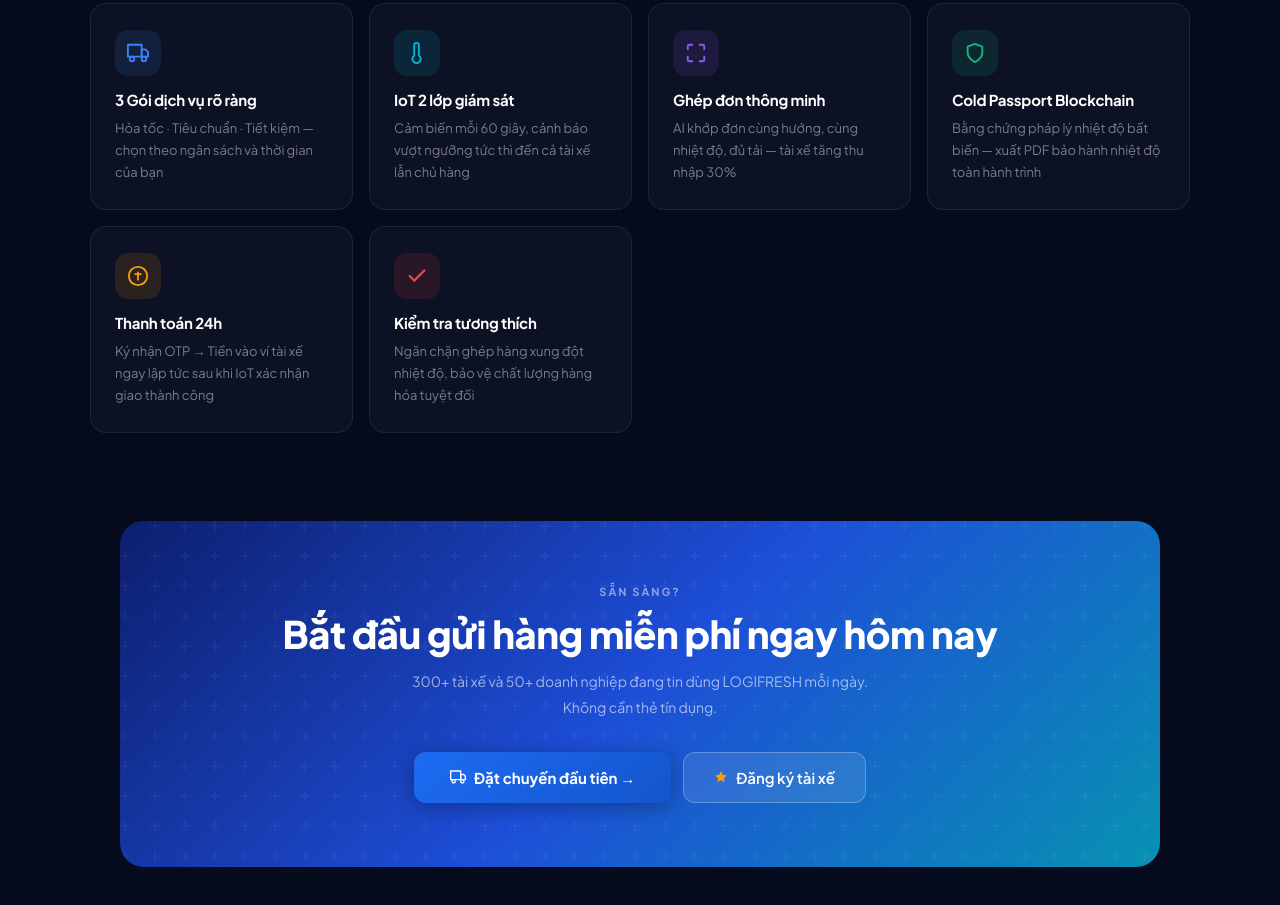
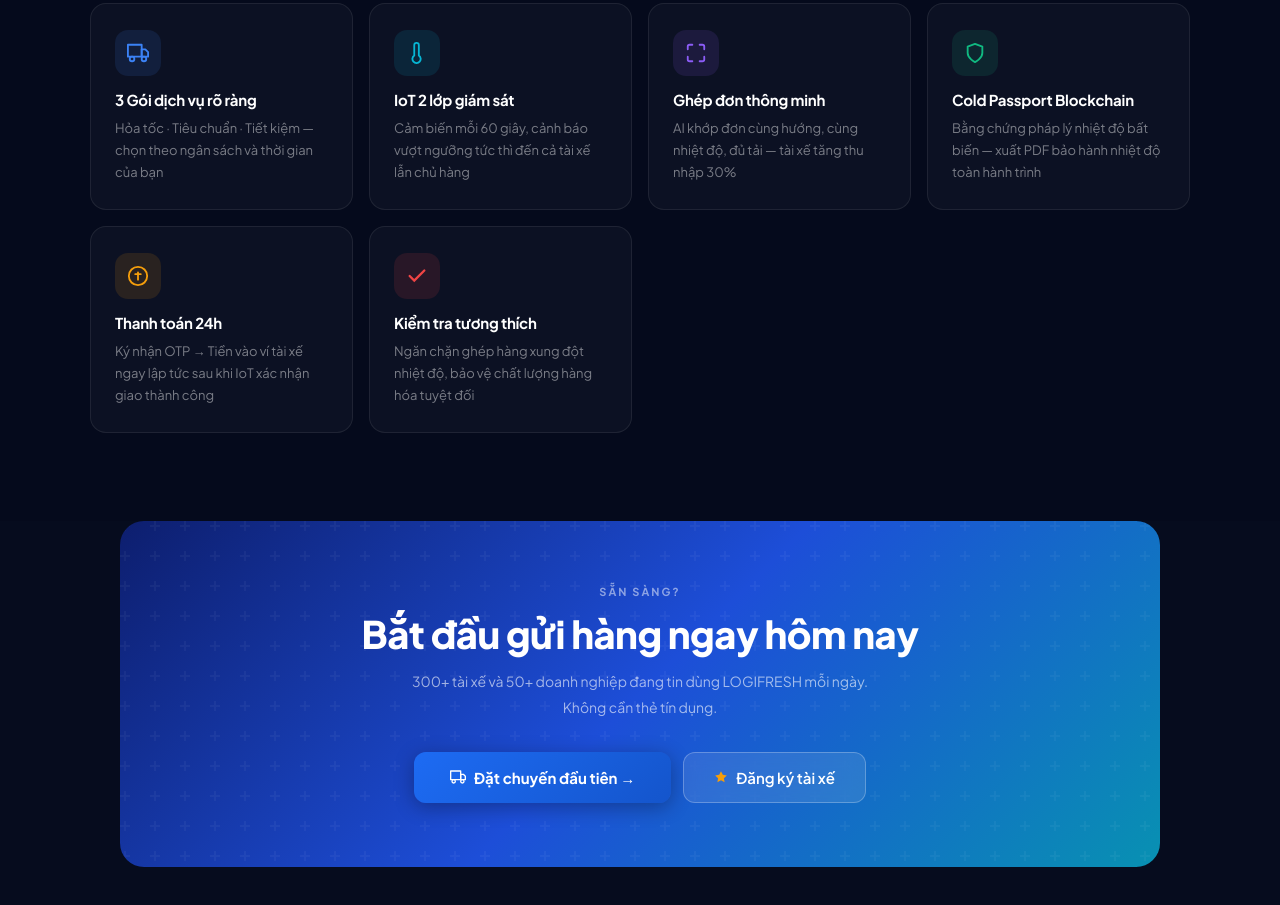
Before and after one commit to Hana-ai-18/LOGIFRESH, a plain HTML site: page index.html in a window 1280 px wide. Shown: the part 1910-2815 px from the top of the page. Drawn offline with nearby package versions, Linux system fonts and the light colour scheme.

Commit message:
Update index.html

```diff
--- a/index.html
+++ b/index.html
@@ -727,7 +727,7 @@ function renderLanding(){
       <div class="lcta">
         <div style="position:relative;z-index:1">
           <div style="font-size:11px;font-weight:700;letter-spacing:2px;color:rgba(255,255,255,.5);text-transform:uppercase;margin-bottom:12px">Sẵn sàng?</div>
-          <h3 style="font-family:'Plus Jakarta Sans',sans-serif;font-size:clamp(24px,3.5vw,38px);font-weight:800;color:#fff;margin-bottom:12px;letter-spacing:-.5px">Bắt đầu gửi hàng miễn phí ngay hôm nay</h3>
+          <h3 style="font-family:'Plus Jakarta Sans',sans-serif;font-size:clamp(24px,3.5vw,38px);font-weight:800;color:#fff;margin-bottom:12px;letter-spacing:-.5px">Bắt đầu gửi hàng ngay hôm nay</h3>
           <p style="color:rgba(255,255,255,.6);margin-bottom:32px;font-size:14px;max-width:500px;margin-left:auto;margin-right:auto;line-height:1.8">300+ tài xế và 50+ doanh nghiệp đang tin dùng LOGIFRESH mỗi ngày. Không cần thẻ tín dụng.</p>
           <div style="display:flex;justify-content:center;gap:12px;flex-wrap:wrap">
             <button class="btn-hero-primary" onclick="login('shipper')" style="animation:none;box-shadow:0 4px 20px rgba(0,0,0,.3)">
```
